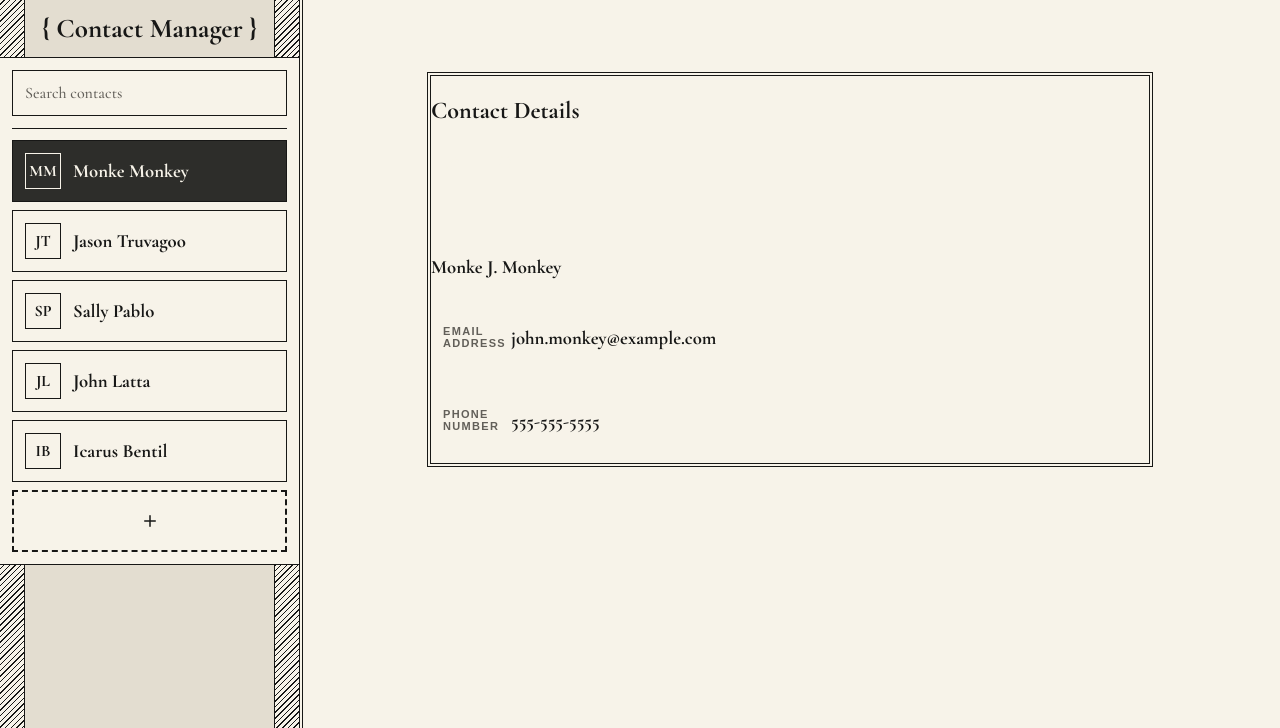
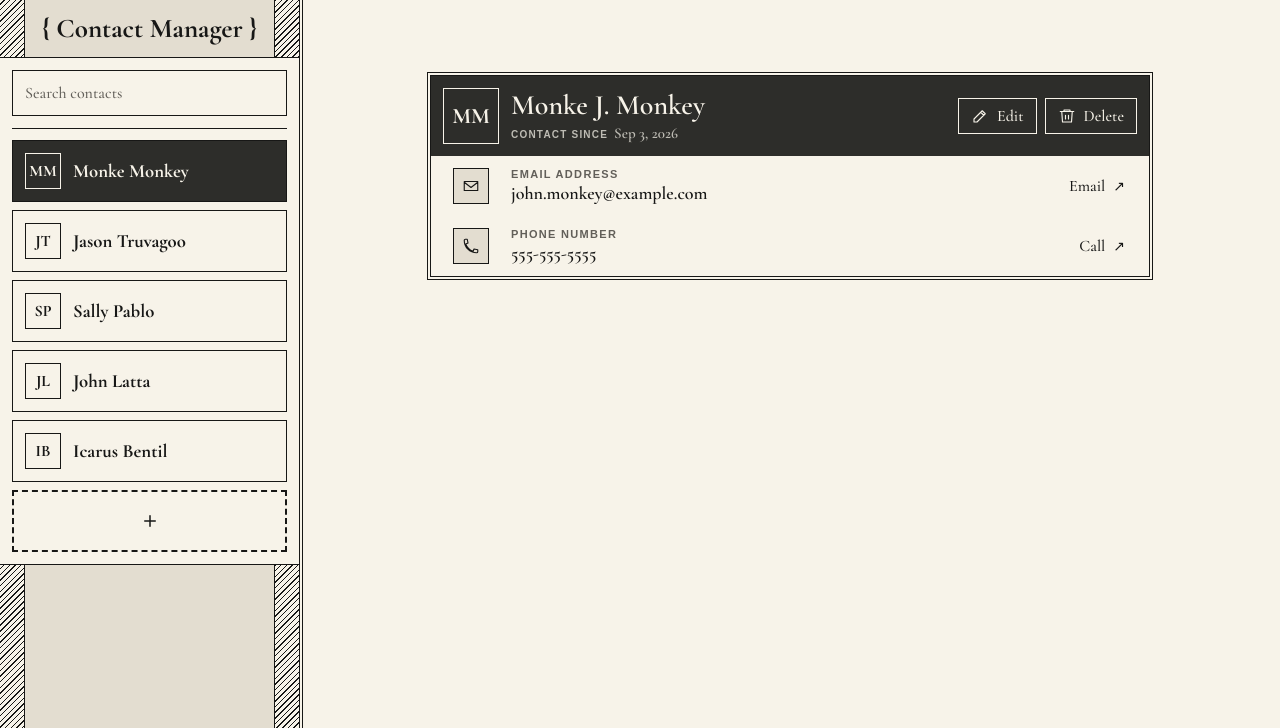
Before and after one commit to alex84plus/lamp-group24, a PHP site: page /dashboard.php in a window 1280 px wide. Shown: the top 728 px of the page. Run offline with PHP 8.4, Linux system fonts and the light colour scheme; a user stored in the database is signed in.

Commit message:
fix dashboard class names

```diff
--- a/dashboard.php
+++ b/dashboard.php
@@ -1,288 +1,185 @@
 <?php
-
-// Session check goes here.
-
 session_start();
 
 if (!isset($_SESSION['userId'])) {
-
     header('Location: index.php');
-
     exit;
-
 }
 
 $contacts = [
-
-    ['id' => 1, 'firstName' => 'Monke', 'lastName' => 'Monkey'],
-
-    ['id' => 2, 'firstName' => 'Jason', 'lastName' => 'Truvagoo'],
-
-    ['id' => 3, 'firstName' => 'Sally', 'lastName' => 'Pablo'],
-
-    ['id' => 4, 'firstName' => 'John', 'lastName' => 'Latta'],
-
-    ['id' => 5, 'firstName' => 'Icarus', 'lastName' => 'Bentil'],
-
+    ['id' => 1, 'firstName' => 'Monke', 'lastName' => 'Monkey', 'created' => '2026-09-03 14:12:00'],
+    ['id' => 2, 'firstName' => 'Jason', 'lastName' => 'Truvagoo', 'created' => '2026-08-21 10:05:00'],
+    ['id' => 3, 'firstName' => 'Sally', 'lastName' => 'Pablo', 'created' => '2026-08-27 16:48:00'],
+    ['id' => 4, 'firstName' => 'John', 'lastName' => 'Latta', 'created' => '2026-09-05 11:30:00'],
+    ['id' => 5, 'firstName' => 'Icarus', 'lastName' => 'Bentil', 'created' => '2026-09-10 19:22:00'],
 ];
 
+$selectedContactId = 1;
+$selectedContact = current(array_filter($contacts, fn ($contact) => $contact['id'] === $selectedContactId));
+
 function e($value) {
-
     return htmlspecialchars((string) $value, ENT_QUOTES, 'UTF-8');
-
 }
 
+function formatDate($value) {
+    return date('M j, Y', strtotime($value));
+}
+
+function isoDate($value) {
+    return date('Y-m-d', strtotime($value));
+}
 ?>
 
 <!DOCTYPE html>
-
 <html lang="en">
-
     <head>
-
         <meta charset="UTF-8">
-
         <meta name="viewport" content="width=device-width, initial-scale=1.0">
-
         <title>Dashboard | Contact Manager</title>
-
         <link rel="stylesheet" href="css/style.css">
         <script src="js/site.js" type="module"></script>
-
+        <script src="js/app.js" type="module"></script>
     </head>
-
     <body>
-
         <div class="dashboard-container">
-
             <div class="dashboard-inner">
-
                 <div class="contact-list-section">
-
                     <div class="contact-list">
-
                         <div class="contact-list-header">
-
                             <h2>{ Contact Manager }</h2>
-
                         </div>
-
                         <div class="contact-list-search">
-
                             <input class="contact-search-input" type="search" name="contact_search" placeholder="Search contacts">
-
                         </div>
-
                         <ul class="contact-list-items">
-
                             <?php foreach ($contacts as $contact): ?>
-
-                            <li class="contact-list-item<?= $contact['id'] === 1 ? ' is-active' : '' ?>"<?= $contact['id'] === 1 ? ' aria-current="true"' : '' ?>>
-
+                            <li class="contact-list-item<?= $contact['id'] === $selectedContactId ? ' is-active' : '' ?>"<?= $contact['id'] === $selectedContactId ? ' aria-current="true"' : '' ?>>
                                 <div class="contact-list-avatar" aria-hidden="true">
-
                                     <?= e(strtoupper(substr($contact['firstName'], 0, 1))) ?><?= e(strtoupper(substr($contact['lastName'], 0, 1))) ?>
-
                                 </div>
-
                                 <div class="contact-list-name">
-
                                     <h3><?= e($contact['firstName']) ?> <?= e($contact['lastName']) ?></h3>
-
                                 </div>
-
                             </li>
-
                             <?php endforeach; ?>
-
                             <li class="contact-list-action-item">
-
                                 <button class="btn-contact-action" type="button" aria-label="Add contact" title="Add contact">
-
                                     <svg class="contact-action-icon" aria-hidden="true" focusable="false" viewBox="0 0 24 24">
-
                                         <path d="M12 5v14M5 12h14"></path>
-
                                     </svg>
-
                                 </button>
-
                             </li>
-
                         </ul>
-
                     </div>
-
                     <div class="contact-list-spacer"></div>
-
                     <div class="contact-list-logout">
-
                         <form action="api/logout.php" method="POST">
-
                             <button class="btn-primary logout-button" type="submit">Logout</button>
-
                         </form>
-
                     </div>
-
                 </div>
-
                 <div class="contact-details">
-
-                    <div class="contact-details-header">
-
+                    <article class="contact-details-view" aria-labelledby="contact-view-name">
+                        <header class="contact-view-identity">
+                            <div class="contact-view-avatar" aria-hidden="true">MM</div>
+                            <div class="contact-view-title">
+                                <h2 id="contact-view-name">Monke J. Monkey</h2>
+                                <dl class="contact-view-meta">
+                                    <div class="contact-view-meta-item">
+                                        <dt>Contact since</dt>
+                                        <dd><time datetime="<?= e(isoDate($selectedContact['created'])) ?>"><?= e(formatDate($selectedContact['created'])) ?></time></dd>
                                     </div>
-
-                    <div class="contact-details-view">
-
-                        <div class="contact-view-header">
-
-                            <h2>Contact Details</h2>
-
+                                </dl>
+                            </div>
                             <div class="contact-view-actions">
-
                                 <button class="btn-contact-view-action" type="button" aria-label="Edit contact" title="Edit contact">
-
                                     <svg class="contact-edit-icon" aria-hidden="true" focusable="false" viewBox="0 0 24 24">
-
                                         <path d="M4 20h4L19 9l-4-4L4 16v4M13 7l4 4"></path>
-
                                     </svg>
-
+                                    <span class="btn-contact-view-action-text">Edit</span>
                                 </button>
-
                                 <form action="api/delete-contact.php" method="POST">
-
                                     <input type="hidden" name="contact_id" value="1">
-
                                     <button class="btn-contact-view-action" type="submit" aria-label="Delete contact" title="Delete contact">
-
                                         <svg class="delete-contact-icon" aria-hidden="true" focusable="false" viewBox="0 0 24 24">
-
                                             <path d="M3 6h18M8 6V4h8v2M19 6l-1 14H6L5 6M10 11v5M14 11v5"></path>
-
                                         </svg>
-
+                                        <span class="btn-contact-view-action-text">Delete</span>
                                     </button>
-
                                 </form>
-
                             </div>
-
+                        </header>
+                        <ul class="contact-view-fields">
+                            <li class="contact-view-field">
+                                <button class="contact-view-copy" type="button" aria-label="Copy email address" title="Copy email address">
+                                    <svg class="contact-view-copy-icon" viewBox="0 0 24 24" aria-hidden="true" focusable="false">
+                                        <path d="M3 6h18v12H3zM3 7l9 7 9-7"></path>
+                                    </svg>
+                                    <svg class="contact-view-copied-icon" viewBox="0 0 24 24" aria-hidden="true" focusable="false">
+                                        <path d="M5 12l5 5 9-10"></path>
+                                    </svg>
+                                </button>
+                                <span class="contact-view-field-text">
+                                    <span class="contact-view-label">Email address</span>
+                                    <span class="contact-view-value">john.monkey@example.com</span>
+                                </span>
+                                <a class="contact-view-field-action" href="mailto:john.monkey@example.com" aria-label="Send email">
+                                    <span class="contact-view-field-action-text">Email</span>
+                                    <span class="contact-view-field-action-arrow" aria-hidden="true">&#8599;</span>
+                                </a>
+                            </li>
+                            <li class="contact-view-field">
+                                <button class="contact-view-copy" type="button" aria-label="Copy phone number" title="Copy phone number">
+                                    <svg class="contact-view-copy-icon" viewBox="0 0 24 24" aria-hidden="true" focusable="false">
+                                        <path d="M7 3H4.5A1.5 1.5 0 003 4.5C3 13.6 10.4 21 19.5 21a1.5 1.5 0 001.5-1.5V17l-5-1-1.2 3a15.8 15.8 0 01-9.8-9.8L8 8 7 3z"></path>
+                                    </svg>
+                                    <svg class="contact-view-copied-icon" viewBox="0 0 24 24" aria-hidden="true" focusable="false">
+                                        <path d="M5 12l5 5 9-10"></path>
+                                    </svg>
+                                </button>
+                                <span class="contact-view-field-text">
+                                    <span class="contact-view-label">Phone number</span>
+                                    <span class="contact-view-value">555-555-5555</span>
+                                </span>
+                                <a class="contact-view-field-action" href="tel:+15555555555" aria-label="Call phone number">
+                                    <span class="contact-view-field-action-text">Call</span>
+                                    <span class="contact-view-field-action-arrow" aria-hidden="true">&#8599;</span>
+                                </a>
+                            </li>
+                        </ul>
+                        <p class="visually-hidden" id="copy-status" aria-live="polite"></p>
+                    </article>
+                    <div class="contact-details-form">
+                        <div class="contact-form-header">
+                            <h2>CREATE NEW CONTACT</h2>
                         </div>
-
-                        <div class="contact-view-body">
-
-                            <div class="contact-view-avatar-section">
-
-                                <div class="contact-view-avatar">
-
+                        <form class="contact-form" action="api/add-contact.php" method="POST">
+                            <div class="contact-form-fields">
+                                <div class="contact-form-field">
+                                    <label for="first-name">First Name</label>
+                                    <input type="text" name="first_name" id="first-name" class="form-input" placeholder="John">
                                 </div>
-
+                                <div class="contact-form-field">
+                                    <label for="last-name">Last Name</label>
+                                    <input type="text" name="last_name" id="last-name" class="form-input" placeholder="Doe">
                                 </div>
-
-                            <div class="contact-view-info">
-
-                                <div class="contact-view-name">
-
-                                    <h3>Monke J. Monkey</h3>
-
+                                <div class="contact-form-field">
+                                    <label for="email">Email Address</label>
+                                    <input type="email" name="email" id="email" class="form-input" placeholder="john.doe@example.com">
                                 </div>
-
-                                <div class="contact-view-field">
-
-                                    <span class="contact-view-label">Email Address</span>
-
-                                    <div class="contact-view-email">
-
-                                        <h3>john.monkey@example.com</h3>
-
+                                <div class="contact-form-field">
+                                    <label for="phone">Phone Number</label>
+                                    <input type="tel" name="phone" id="phone" class="form-input" placeholder="555-555-5555">
                                 </div>
-
                             </div>
-
-                                <div class="contact-view-field">
-
-                                    <span class="contact-view-label">Phone Number</span>
-
-                                    <div class="contact-view-phone">
-
-                                        <h3>555-555-5555</h3>
-
+                            <div class="contact-form-footer">
+                                <button class="btn-primary" type="submit">Add Contact</button>
                             </div>
-
+                        </form>
                     </div>
-
+                    <div class="contact-details-bottom-border"></div>
                 </div>
-
             </div>
-
         </div>
-
-                    <div class="contact-details-form">
-
-                        <div class="contact-form-header">
-
-                            <h2>CREATE NEW CONTACT</h2>
-
-                        </div>
-
-                        <form class="contact-form" action="api/add-contact.php" method="POST">
-
-                            <div class="contact-form-fields">
-
-                                <div class="contact-form-field">
-
-                                    <label for="first-name">First Name</label>
-
-                                    <input type="text" name="first_name" id="first-name" class="form-input" placeholder="John">
-
-                                </div>
-
-                                <div class="contact-form-field">
-
-                                    <label for="last-name">Last Name</label>
-
-                                    <input type="text" name="last_name" id="last-name" class="form-input" placeholder="Doe">
-
-                                </div>
-
-                                <div class="contact-form-field">
-
-                                    <label for="email">Email Address</label>
-
-                                    <input type="email" name="email" id="email" class="form-input" placeholder="john.doe@example.com">
-
-                                </div>
-
-                                <div class="contact-form-field">
-
-                                    <label for="phone">Phone Number</label>
-
-                                    <input type="tel" name="phone" id="phone" class="form-input" placeholder="555-555-5555">
-
-                                </div>
-
-                            </div>
-
-                            <div class="contact-form-footer">
-
-                                <button class="btn-primary" type="submit">Add Contact</button>
-
-                            </div>
-
-                        </form>
-
-                    </div>
-
-                    <div class="contact-details-bottom-border"></div>
-
-                </div>
-
-            </div>
-
-        </div>
-
     </body>
-
 </html>
```
Also changed, not shown: dev/router.php (added, +39 -0 lines), README.md. Lines whose indentation alone changed are shown as unchanged.
